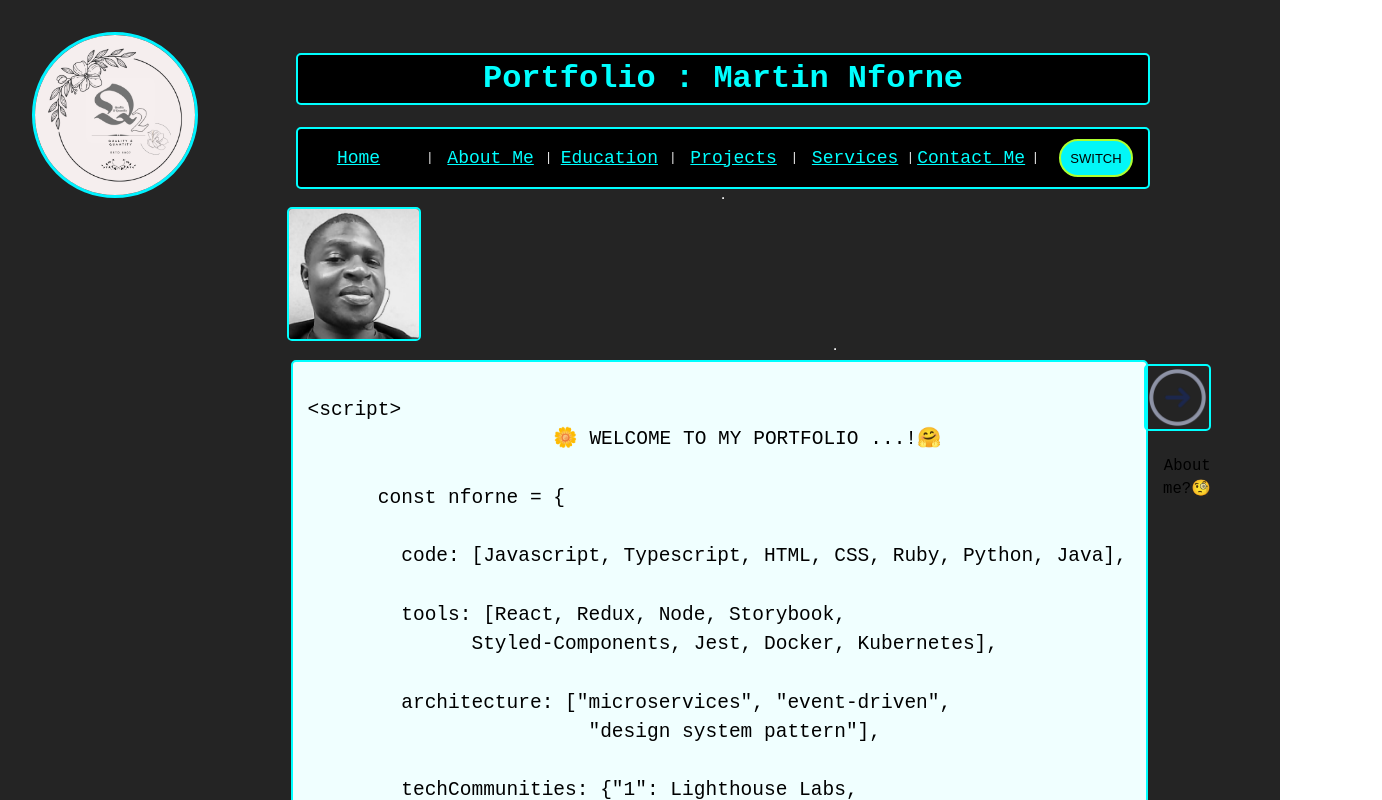
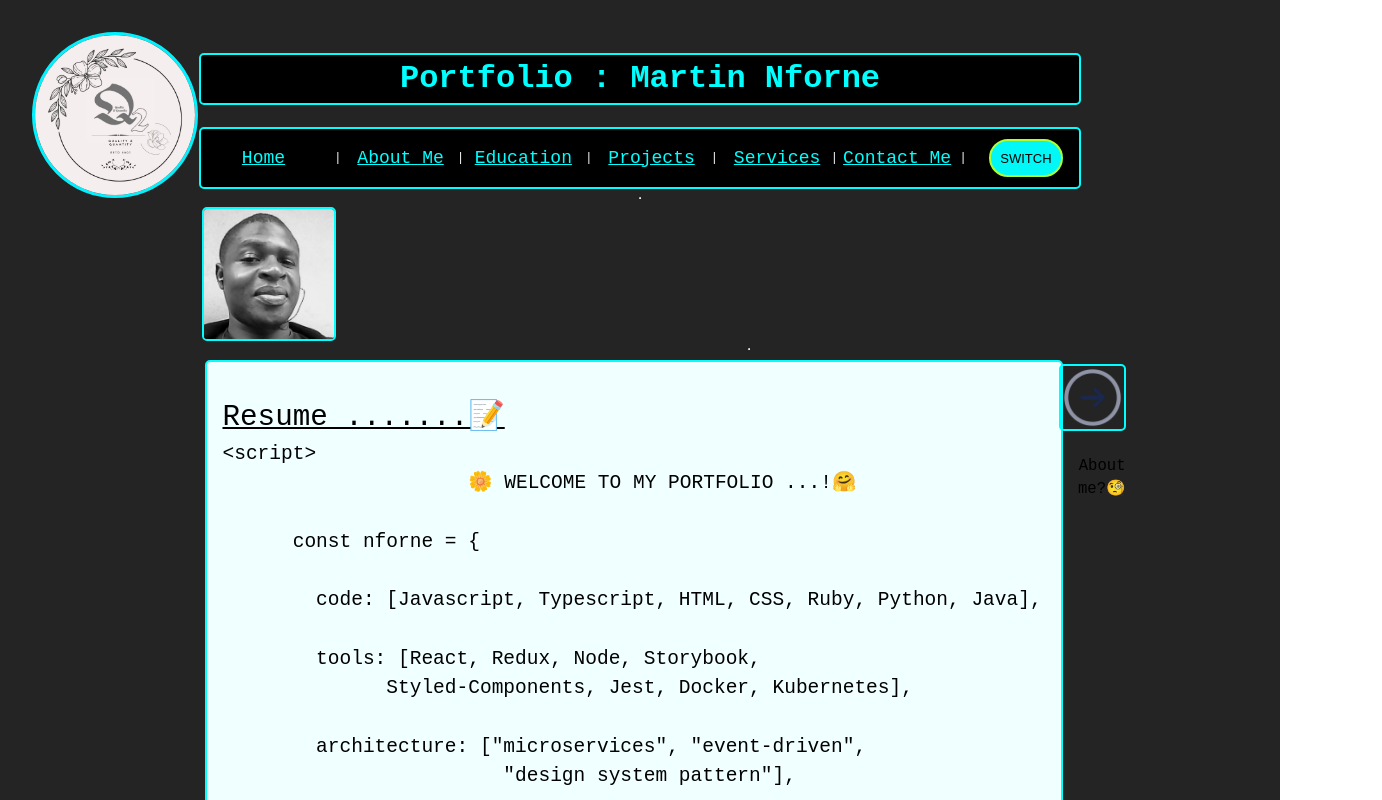
Before and after one commit to nforne/portfolio_Reactjs, a React (Vite) app: page / in a window 1280 px wide. Shown: the top 800 px of the page, 1382 px wide, since content can reach past the window. Built offline with nearby package versions, Linux system fonts and the light colour scheme.

Commit message:
FE - add resume link and adjust styling for better ux

```diff
--- a/src/components/Home/Home.css
+++ b/src/components/Home/Home.css
@@ -15,7 +15,7 @@ Date : February 2, 2024
   font-family: monospace;
   font-size: medium;
   align-items:start;
-  margin-left: 21%;
+  margin-left: 14%;
 
 }
 
@@ -28,6 +28,10 @@ Date : February 2, 2024
   position: relative;
   /* margin-right: 19.25em; */
 
+}
+
+.home > img{
+  margin-right: 15em;
 }
 
 .home > div{
@@ -44,8 +48,15 @@ Date : February 2, 2024
 }
 
 .home div pre{
+  display: flex;
+  flex-direction: column;
   text-align: left;
   padding: 15px;
+  color: black;
+  font-size: 1.5em;
+}
+
+.home div pre a{
   color: black;
   font-size: 1.5em;
 }
--- a/src/components/Home/Home.jsx
+++ b/src/components/Home/Home.jsx
@@ -17,10 +17,12 @@ export default function Home(){
 
       <div className="home">
         <img src={nforne} alt="./nforne.jpg" />
+
         <hr />
         <div>
 
           <pre>
+          <a href="https://cfg-j.s3.us-east-1.amazonaws.com/Martin+Nforne+_2025_Rz.pdf">Resume .......📝</a>
             {
 `<script>
                      🌼 WELCOME TO MY PORTFOLIO ...!🤗
@@ -46,6 +48,7 @@ export default function Home(){
 
 </script>`
             }
+
         </pre>
         <div><Link to="/about"><img src={right} id='abt_rt' alt="../Home/right.png" /></Link><p>About me?🧐</p></div>
         </div>
--- a/src/components/Layouts/Layouts.css
+++ b/src/components/Layouts/Layouts.css
@@ -11,6 +11,7 @@ Date : February 2, 2024
     flex-direction: row;
     position: sticky;
     font-family: monospace, 'Times New Roman', Times, serif;
+    z-index: 100;
 }
 
 #headerbar div{
@@ -23,7 +24,8 @@ Date : February 2, 2024
 }
 
 #headerbar div div{
-  width: 90%
+  width: 85%;
+
 }
 
 #headerbar img{
@@ -32,6 +34,7 @@ Date : February 2, 2024
   width: 10em;
   height: 10em;
   flex: 0 0 auto;
+  position: fixed;
 }
 
 #headerbar div h1{
```
